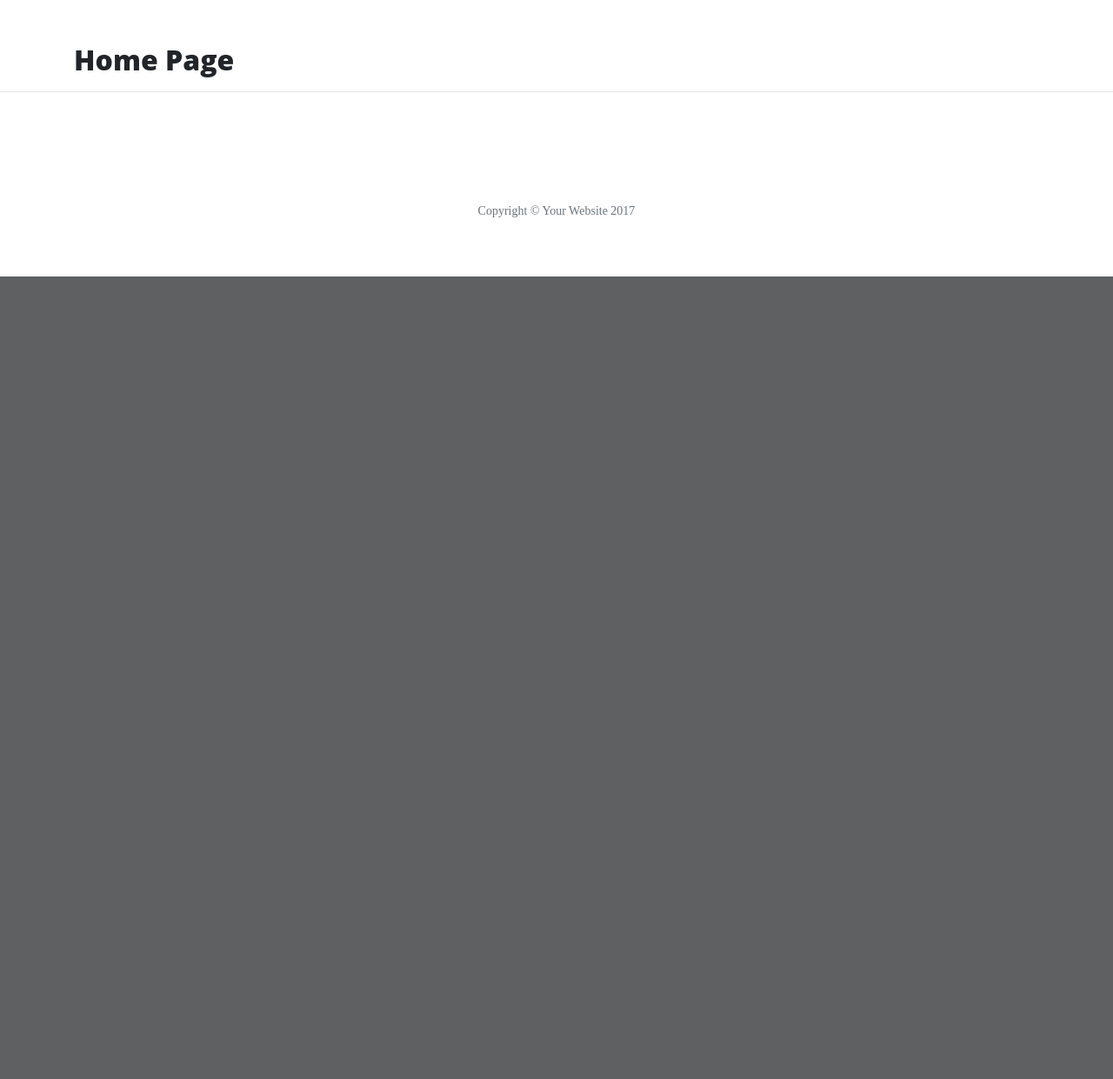
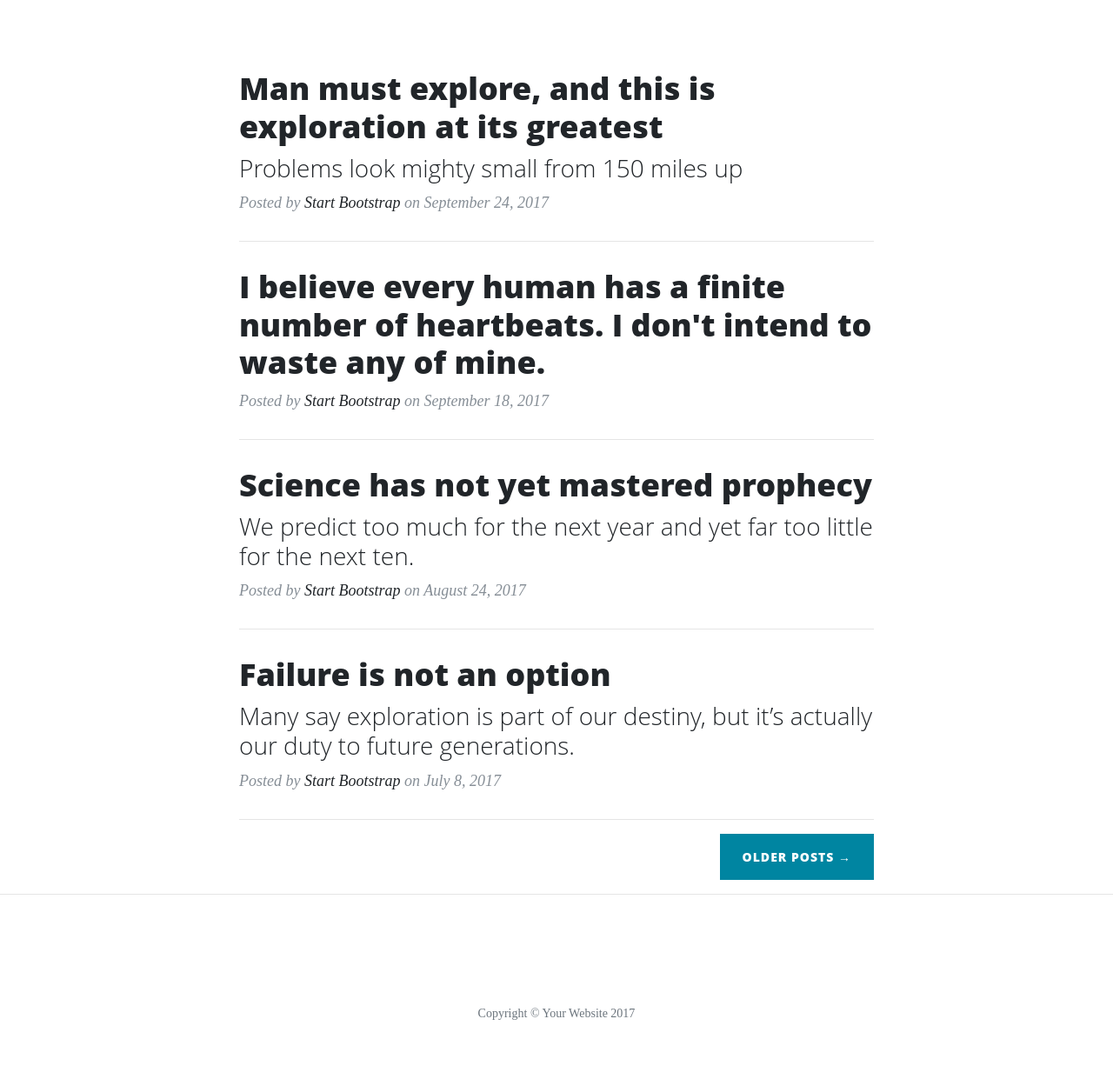
Before and after one commit to kompeet/Flask, a Python web app: template templates/index.html in a window 1280 px wide. Shown: the part 628-1869 px from the top of the page at 87% size. Before the commit the page ends 946 px from the top, so only its background shows below. Run offline with Jinja, Linux system fonts and the light colour scheme; the template is opened without the code that fills it, so the values that code supplies are empty; some libraries are stand-ins or nearby versions.

Commit message:
updated index.html

```diff
--- a/templates/index.html
+++ b/templates/index.html
@@ -1,4 +1,60 @@
 {% extends 'base.html' %}
 {% block content %}
-        <h2>Home Page</h2>
+        <div class="row">
+    <div class="col-lg-8 col-md-10 mx-auto">
+        <div class="post-preview">
+            <a href="post.html">
+                <h2 class="post-title">
+                    Man must explore, and this is exploration at its greatest
+                </h2>
+                <h3 class="post-subtitle">
+                    Problems look mighty small from 150 miles up
+                </h3>
+            </a>
+            <p class="post-meta">Posted by
+                <a href="#">Start Bootstrap</a> on September 24, 2017</p>
+        </div>
+        <hr>
+        <div class="post-preview">
+            <a href="post.html">
+                <h2 class="post-title">
+                    I believe every human has a finite number of heartbeats. I don't intend to waste any of mine.
+                </h2>
+            </a>
+            <p class="post-meta">Posted by
+                <a href="#">Start Bootstrap</a> on September 18, 2017</p>
+        </div>
+        <hr>
+        <div class="post-preview">
+            <a href="post.html">
+                <h2 class="post-title">
+                    Science has not yet mastered prophecy
+                </h2>
+                <h3 class="post-subtitle">
+                    We predict too much for the next year and yet far too little for the next ten.
+                </h3>
+            </a>
+            <p class="post-meta">Posted by
+                <a href="#">Start Bootstrap</a> on August 24, 2017</p>
+        </div>
+        <hr>
+        <div class="post-preview">
+            <a href="post.html">
+                <h2 class="post-title">
+                    Failure is not an option
+                </h2>
+                <h3 class="post-subtitle">
+                    Many say exploration is part of our destiny, but it’s actually our duty to future generations.
+                </h3>
+            </a>
+            <p class="post-meta">Posted by
+                <a href="#">Start Bootstrap</a> on July 8, 2017</p>
+        </div>
+        <hr>
+        <!-- Pager -->
+        <div class="clearfix">
+            <a class="btn btn-primary float-right" href="#">Older Posts &rarr;</a>
+        </div>
+    </div>
+</div>
 {% endblock %}
```
